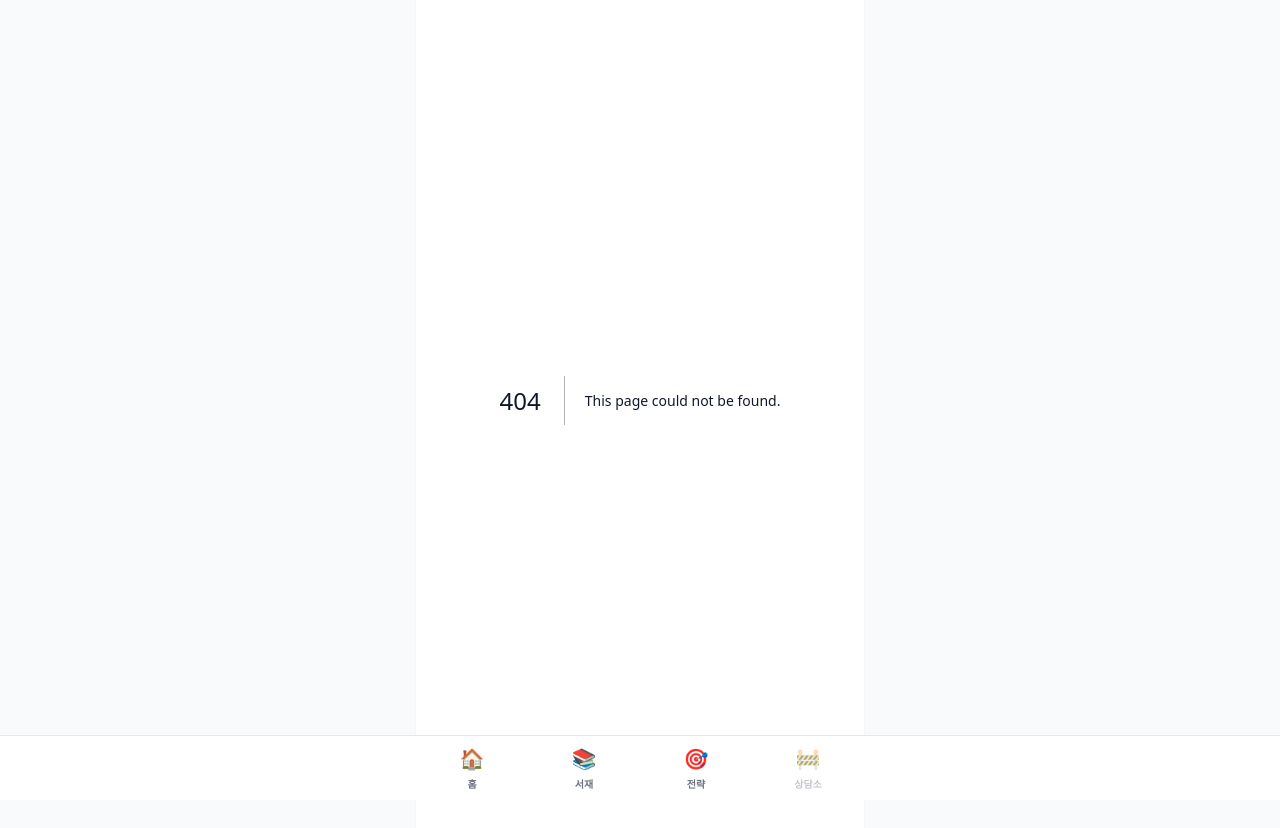
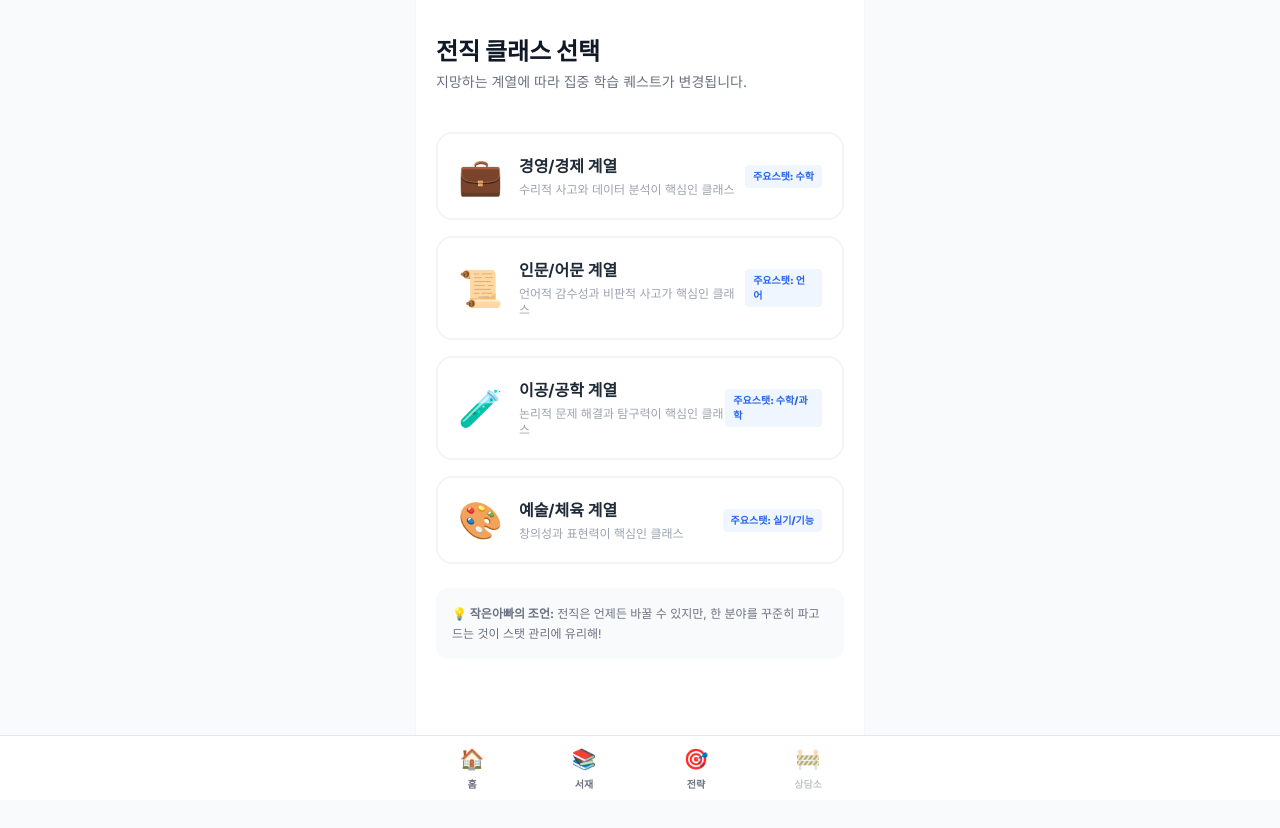
Before and after one commit to lsh1028/project-sua, a Next.js app: page /career in a window 1280 px wide. Before the commit this address had no page. Shown: the top 828 px of the page. After the commit the page ends 800 px from the top, so only its background shows below. Built offline with nearby package versions, Linux system fonts and the light colour scheme; no server answers.

Commit message:
feat: 전직(계열 선택) 시스템 구현 완료

```diff
--- /dev/null
+++ b/src/app/career/page.tsx
@@ -0,0 +1,72 @@
+/** * 작성일: 2026-04-27
+ * 작성자: 시스템 (Project Sua)
+ * 클래스 설명: 수아의 진로(전직) 선택 및 스탯 가이드 뷰어
+ */
+
+'use client';
+
+import React, { useState } from 'react';
+import { useRouter } from 'next/navigation';
+import { updateCareerPath } from '@/lib/firebase/service';
+
+const CAREER_LIST = [
+  { id: 'management', name: '경영/경제 계열', icon: '💼', desc: '수리적 사고와 데이터 분석이 핵심인 클래스', mainStat: '수학' },
+  { id: 'humanities', name: '인문/어문 계열', icon: '📜', desc: '언어적 감수성과 비판적 사고가 핵심인 클래스', mainStat: '언어' },
+  { id: 'engineering', name: '이공/공학 계열', icon: '🧪', desc: '논리적 문제 해결과 탐구력이 핵심인 클래스', mainStat: '수학/과학' },
+  { id: 'art', name: '예술/체육 계열', icon: '🎨', desc: '창의성과 표현력이 핵심인 클래스', mainStat: '실기/기능' },
+];
+
+export default function CareerPage() {
+  const [loading, setLoading] = useState(false);
+  const router = useRouter();
+
+  const handleSelect = async (path: string) => {
+    setLoading(true);
+    try {
+      await updateCareerPath(path);
+      alert(`${path} 계열로 전직이 완료되었습니다!`);
+      router.push('/'); // 대시보드로 복귀
+    } catch (e) {
+      console.error(e);
+    } finally {
+      setLoading(false);
+    }
+  };
+
+  return (
+    <div className="p-5 space-y-6">
+      <header className="py-4">
+        <h1 className="text-2xl font-black text-gray-900">전직 클래스 선택</h1>
+        <p className="text-sm text-gray-500 mt-1">지망하는 계열에 따라 집중 학습 퀘스트가 변경됩니다.</p>
+      </header>
+
+      <div className="grid gap-4">
+        {CAREER_LIST.map((career) => (
+          <button
+            key={career.id}
+            onClick={() => handleSelect(career.name)}
+            disabled={loading}
+            className="w-full text-left bg-white p-5 rounded-2xl border-2 border-gray-100 hover:border-blue-500 transition-all active:scale-[0.98] group"
+          >
+            <div className="flex items-center justify-between">
+              <div className="flex items-center space-x-4">
+                <span className="text-4xl">{career.icon}</span>
+                <div>
+                  <h2 className="font-bold text-gray-800 group-hover:text-blue-600">{career.name}</h2>
+                  <p className="text-xs text-gray-400 mt-1">{career.desc}</p>
+                </div>
+              </div>
+              <span className="bg-blue-50 text-blue-600 text-[10px] font-black px-2 py-1 rounded">
+                주요스탯: {career.mainStat}
+              </span>
+            </div>
+          </button>
+        ))}
+      </div>
+
+      <div className="bg-gray-50 p-4 rounded-xl text-xs text-gray-500 leading-relaxed">
+        <strong>💡 작은아빠의 조언:</strong> 전직은 언제든 바꿀 수 있지만, 한 분야를 꾸준히 파고드는 것이 스탯 관리에 유리해!
+      </div>
+    </div>
+  );
+}
--- a/src/app/page.tsx
+++ b/src/app/page.tsx
@@ -1,6 +1,6 @@
 /** * 작성일: 2026-04-27
  * 작성자: 시스템 (Project Sua)
- * 클래스 설명: Firebase 실시간 데이터 바인딩이 적용된 Bento Grid 기반 대시보드
+ * 클래스 설명: Firebase 실시간 데이터 바인딩 및 전직 시스템 연결이 적용된 대시보드
  */
 
 'use client';
@@ -46,7 +46,13 @@ export default function Dashboard() {
             <h1 className="text-2xl font-black text-gray-900">
               Lv. {loading ? '--' : currentLevel} 수아
             </h1>
-            <p className="text-sm text-gray-500 font-medium mt-1">목표: {career}</p>
+
+            {/* [Step 11 반영] 목표 클릭 시 전직 선택 페이지(/career)로 이동 */}
+            <Link href="/career" className="inline-block group">
+              <p className="text-sm text-blue-600 font-bold mt-1 group-hover:underline flex items-center">
+                목표: {career} <span className="ml-1 text-xs text-blue-400 group-hover:rotate-90 transition-transform">⚙️</span>
+              </p>
+            </Link>
           </div>
           <div className="w-12 h-12 bg-blue-100 rounded-full flex items-center justify-center text-xl">
             🎓
--- a/src/lib/firebase/service.ts
+++ b/src/lib/firebase/service.ts
@@ -36,3 +36,13 @@ export const saveMissionResult = async (log: StudyLog) => {
     "stats.math": arrayUnion(5), // 성공 시 스탯 상승 로직 등 추가 예정
   });
 };
+
+/** * 3. 수아의 전직(계열) 경로 업데이트
+ */
+export const updateCareerPath = async (path: string) => {
+  const userRef = doc(db, "users", USER_ID);
+  await updateDoc(userRef, {
+    careerPath: path,
+    level: arrayUnion(1) // 전직 시 레벨업 혹은 기록용 (로직은 추후 고도화)
+  });
+};
```
